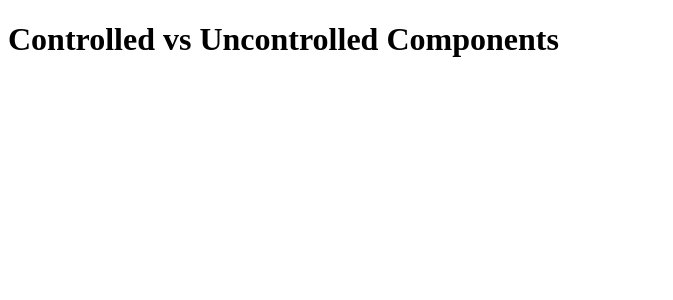
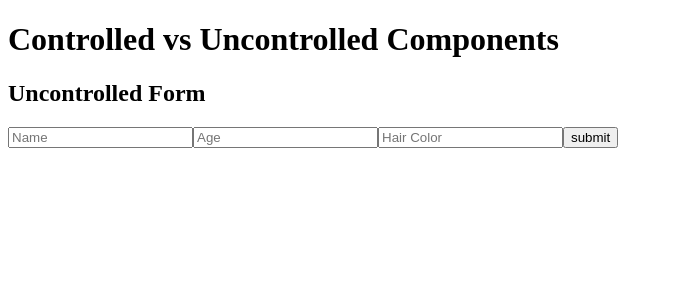
Before and after one commit to JuntingLiu/ReactDesignPatterns, a React (Create React App) app: page / in a window 1280 px wide. Shown: the top 300 px of the page, without its empty margins (0-673 px from the left). Built offline with nearby package versions, Linux system fonts and the light colour scheme.

Commit message:
feat: UncontrolledForm

```diff
--- a/src/App.js
+++ b/src/App.js
@@ -1,7 +1,10 @@
+import UncontrolledForm from './UncontrolledForm'
+
 function App() {
   return (
     <>
       <h1>Controlled vs Uncontrolled Components</h1>
+      <UncontrolledForm />
     </>
   );
 }
--- /dev/null
+++ b/src/UncontrolledForm.js
@@ -0,0 +1,29 @@
+import React from 'react'
+
+const UncontrolledForm = () => {
+  const nameInput = React.createRef();
+  const ageInput = React.createRef();
+  const hairColorInput = React.createRef();
+
+  const handleSubmit = (e) => {
+    // 阻止表单提交时默认行为
+    e.preventDefault();
+    console.log(nameInput.current.value);
+    console.log(ageInput.current.value);
+    console.log(hairColorInput.current.value);
+  }
+
+  return (
+    <>
+      <h2>Uncontrolled Form</h2>
+      <form onSubmit={handleSubmit}>
+        <input type="text" name="name" placeholder='Name' ref={nameInput}/>
+        <input type="number" name="age" placeholder='Age' ref={ageInput}/>
+        <input type="text" name="hairColor" placeholder='Hair Color' ref={hairColorInput}/>
+        <input type="submit" value={"submit"} />
+      </form>
+    </>
+  )
+}
+
+export default UncontrolledForm
```
